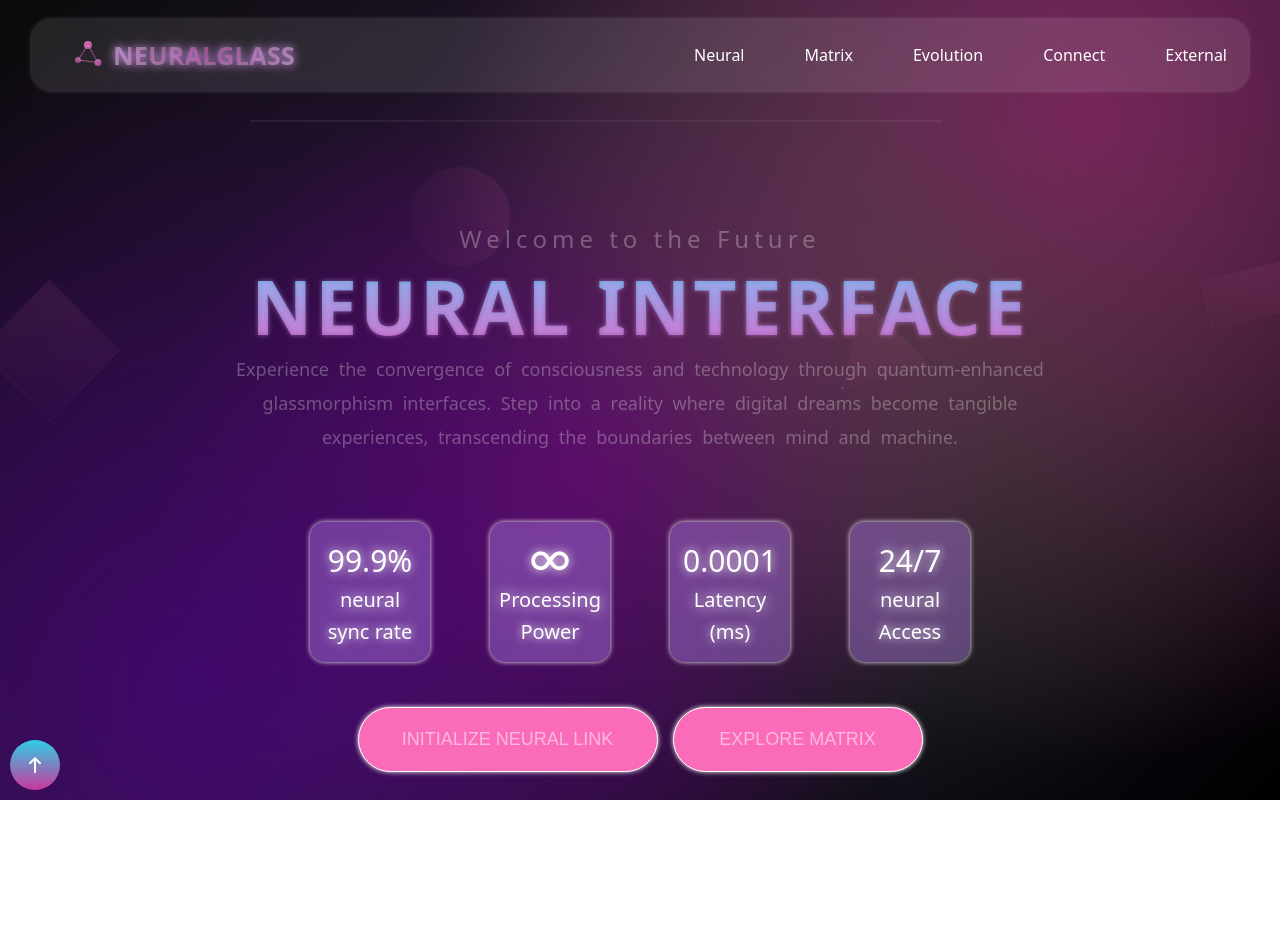
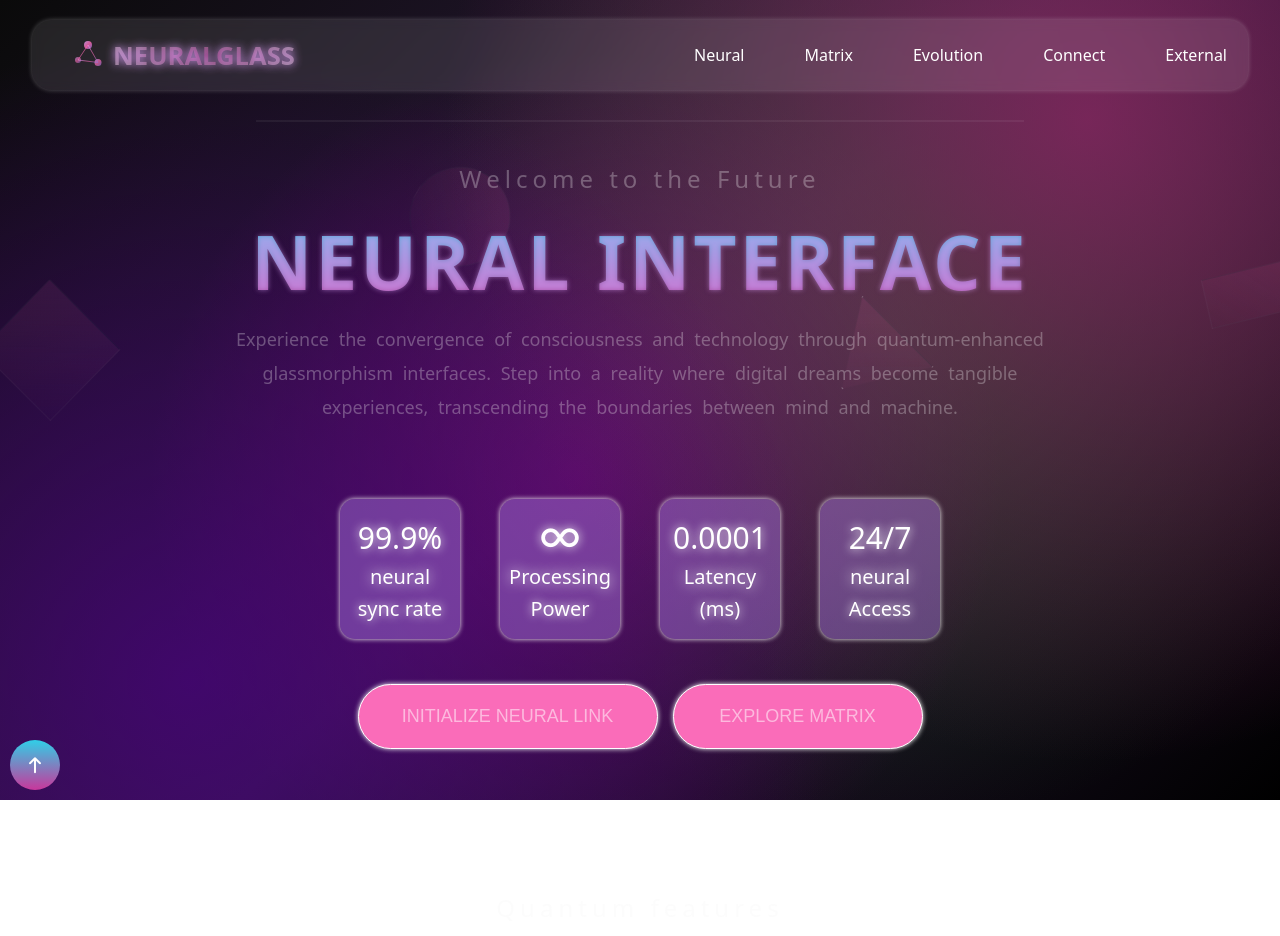
Before and after one commit to petereshac45/final_project-html-css-, a plain HTML site: page index.html in a window 1280 px wide. Shown: the top 936 px of the page. Drawn offline with Linux system fonts and the light colour scheme.

Commit message:
a new update

```diff
--- a/index.html
+++ b/index.html
@@ -122,7 +122,7 @@
             <!-- start nav-->
 
             <!-- start section heading-->
-            <span class="hr"><hr></span>
+            <span class="hr_nav"><hr></span>
             <section class="heading" id="nav">
 
                 <p>Welcome to the Future</p>
--- a/styles/style.css
+++ b/styles/style.css
@@ -465,18 +465,34 @@
         cursor: pointer;
     }
 
-    .nav .mobile_menu .mobile_menu_list .social_icons i {}
-    /*--end nav */
-
-    .hr hr {
+    .hr_nav hr {
         width: 40%;
-        margin-top: 100px;
+        margin-top: 120px;
         border: .5px solid rgba(255, 255, 255, 0.06);
         height: 0.5px;
         background: transparent;
         animation: hr 2s ease-in-out infinite alternate;
     }
 
+    .hr_nav {
+        width: 100%;
+        display: flex;
+        align-items: center;
+        justify-content: center;
+    }
+
+    .nav .mobile_menu .mobile_menu_list .social_icons i {}
+    /*--end nav */
+
+    .hr hr {
+        width: 40%;
+        margin-top: 20px;
+        border: .5px solid rgba(255, 255, 255, 0.06);
+        height: 0.5px;
+        background: transparent;
+        animation: hr 2s ease-in-out infinite alternate;
+    }
+
     @keyframes hr {
         0% {
             width: 40%;
@@ -489,8 +505,8 @@
 
     .heading {
         width: 100%;
-        height: 300px;
-        padding: 80px 0;
+        gap: 15px;
+        padding: 40px 0;
         display: flex;
         justify-content: space-around;
         align-items: center;
@@ -565,7 +581,7 @@
         justify-content: center;
         align-items: center;
         gap: 20px;
-        padding: 80px 0;
+        padding: 40px 0;
     }
 
     .rate .boxes {
@@ -574,7 +590,7 @@
         display: flex;
         max-width: auto;
         flex-wrap: wrap;
-        gap: 40px;
+        gap: 20px;
         justify-content: center;
         align-items: center;
     }
@@ -627,7 +643,7 @@
     }
 
     .rate .boxes div:hover {
-        transform: scale(1.1) translate(-10px, -5px);
+        transform: scale(1.1) translate(-5px, -5px);
         box-shadow: 0 0 20px whitesmoke;
         cursor: pointer;
     }
@@ -689,7 +705,7 @@
         gap: 15px;
         position: relative;
         z-index: 100;
-        padding: 80px 0;
+        padding: 40px 0;
         justify-content: center;
         align-items: center;
         flex-direction: column;
@@ -878,7 +894,7 @@
         justify-content: center;
         align-items: center;
         flex-direction: column;
-        padding: 80px 0;
+        padding: 40px 0;
         position: relative;
         z-index: 1;
     }
@@ -1065,7 +1081,7 @@
         justify-content: center;
         align-items: center;
         flex-direction: column;
-        padding: 80px 0;
+        padding: 40px 0;
     }
 
     .evaulition>p:nth-child(1) {
@@ -1248,7 +1264,7 @@
         flex-wrap: wrap;
         flex-direction: row;
         gap: 20px;
-        padding: 80px 0;
+        padding: 40px 0;
     }
 
     .connection .conection_social {
@@ -1423,7 +1439,7 @@
         color: white;
         position: relative;
         top: 80px;
-        padding: 120px 0;
+        padding: 60px 0;
         justify-content: center;
     }
 
```
